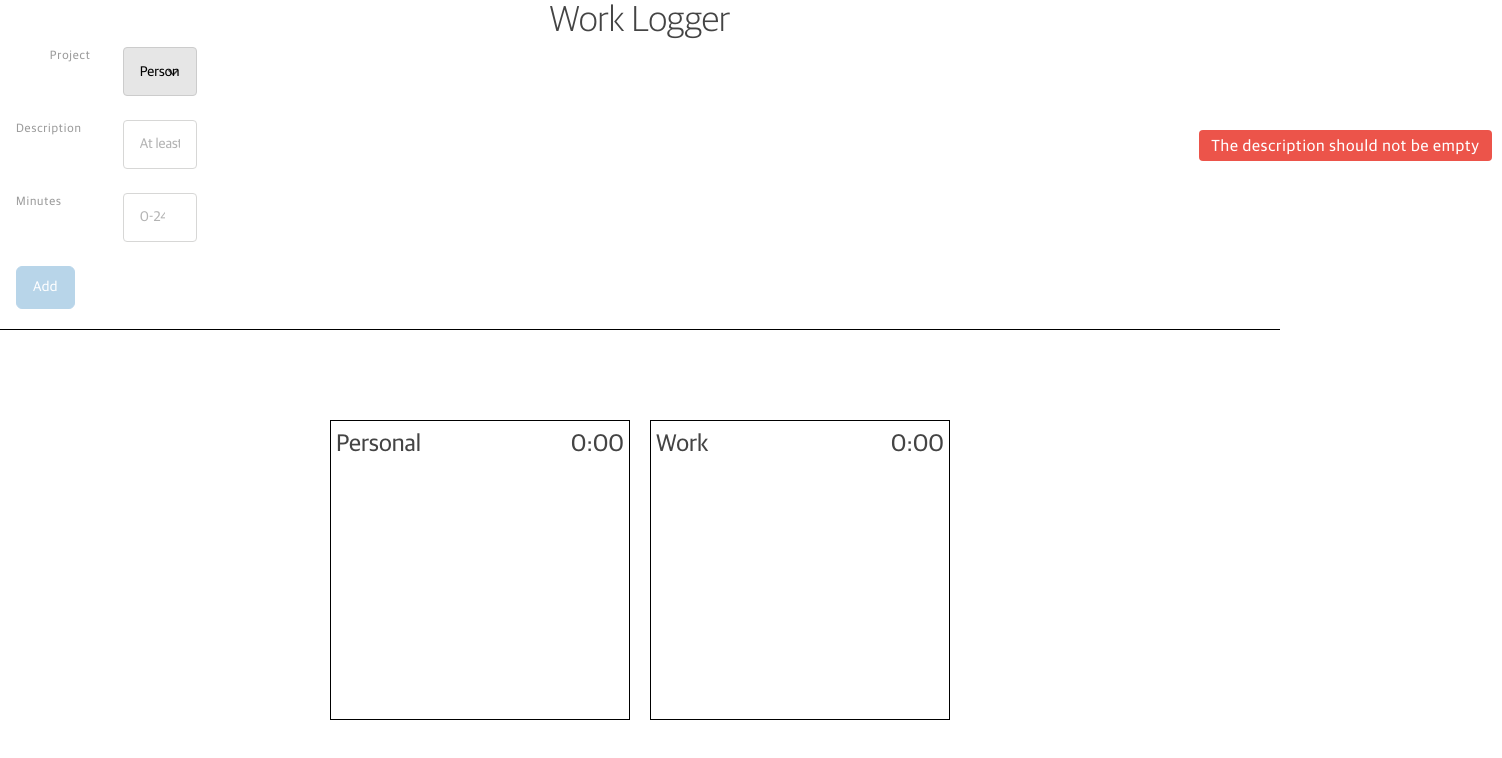
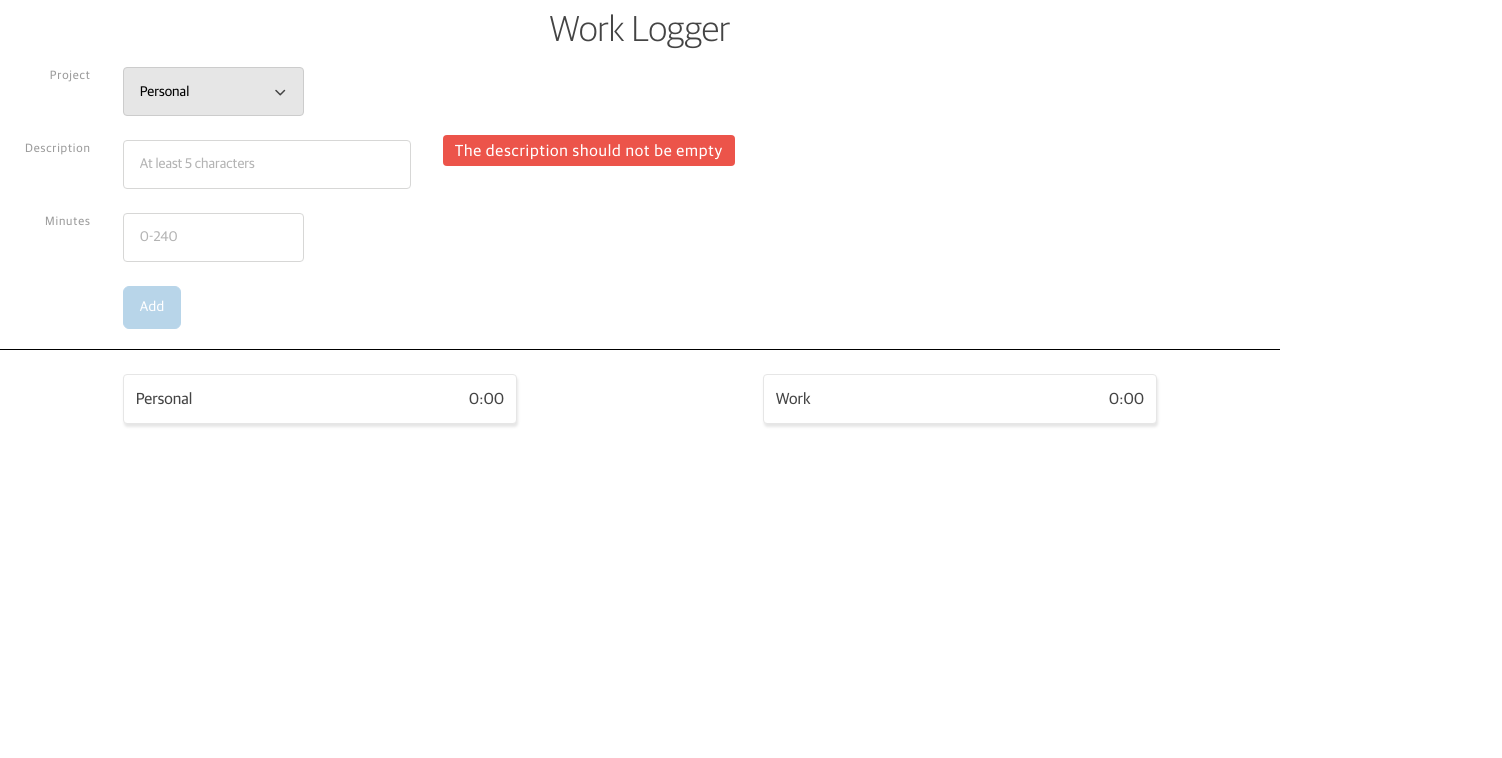
Before and after one commit to iamthevinn/work_logger, a React (Create React App) app in the folder work_logger/: page / in a window 1280 px wide. Shown: the top 758 px of the page, 1502 px wide, since content can reach past the window. Built offline with nearby package versions, Linux system fonts and the light colour scheme.

Commit message:
It's done

```diff
--- a/work_logger/src/App.css
+++ b/work_logger/src/App.css
@@ -1,68 +1,21 @@
 .header {
   text-align: center;
+  padding: 10px;
 }
 
-.App {
-  height: 100vh;
-}
-
-.formStyle {
-  height: 70vh;
-}
-
-.bottomPane {
-  height: 60vh;
-  border-top: 1px solid black;
-  display: flex;
-  align-items: center;
-  justify-content: center;
-}
-
-.listBox {
-  height: 300px;
-  width: 300px;
-  border: 1px solid black;
-  display:inline-block;
-  margin: 10px;
-}
-
-.topOfListBox {
-  height: 60px;
-  display: flex;
-}
-
-.topLeftListBox {
-  width: 50%;
-  text-align: left;
-  padding: 5px;
-  font-size: 24px;
-}
-
-.totalTime {
-  width: 50%;
-  text-align: right;
-  padding: 5px;
-  font-size: 24px;
-}
-
-.boxContent {
-  height: 240px;
-  padding-left: 5px;
-}
-
-.lineTime {
-  padding-right: 5px
-}
 
 .lineDescription {
   color: red;
 }
 
-.listItem {
-  width: 100%;
-  display: flex;
+.alignRight {
+  text-align: right;
 }
 
-.inputElement {
-  padding-left: 10px;
+.errorMargin {
+  margin: 10px;
 }
+
+.bottomPane {
+  border-top: 1px solid black
+}
--- a/work_logger/src/App.js
+++ b/work_logger/src/App.js
@@ -9,7 +9,7 @@ class App extends Component {
     this.state = {
       project: 'Personal',
       description: '',
-      minutes: 0,
+      minutes: '',
       personalItems: [],
       workItems: []
     };
@@ -95,87 +95,120 @@ class App extends Component {
 
     return (
       <div className="App">
+
+
+
         <div className="header">
           <h1>Work Logger</h1>
         </div>
           <form>
             <div className="row">
-            <div style={{textAlign: "right"}} className="small-1 medium-1 large-1 columns">
+              <div className="small-1 medium-1 large-1 columns alignRight">
                 <label>Project</label>
               </div>
-            <div className="small-1 medium-2 large-1 columns">
+              <div className="small-1 medium-2 large-2 columns">
                 <select onChange={this.handleProjectChange}>
                   <option>Personal</option>
                   <option>Work</option>
                 </select>
               </div>
-            <div className="small-1 medium-9 large-1 columns">
+              <div className="small-1 medium-9 large-9 columns">
               </div>
             </div>
             <div className="row">
-            <div className="small-1 medium-1 large-1 columns">
+              <div className="small-1 medium-1 large-1 columns alignRight">
                 <label>Description</label>
               </div>
-            <div className="small-1 medium-3 large-1 columns" >
+              <div className="small-1 medium-3 large-3 columns" >
                 <input onChange={this.handleDescriptionChange} type="text" placeholder="At least 5 characters"></input>
               </div>
-            <div className="small-1 medium-8 large-1 columns">
-              {descriptionError ? <label style={{margin: '10px'}} class="label small alert">{descriptionError}</label> : null}
+              <div className="small-1 medium-8 large-8 columns">
+                {descriptionError ? <label className="label small alert errorMargin">{descriptionError}</label> : null}
               </div>
             </div>
             <div className="row">
-            <div className="small-1 medium-1 large-1 columns">
-              <label>Minutes </label>
+              <div className="small-1 medium-1 large-1 columns alignRight">
+                <label>Minutes</label>
               </div>
-            <div className="small-1 medium-2 large-1 columns">
+              <div className="small-1 medium-2 large-2 columns">
                 <input onChange={this.handleMinuteChange} type="number" placeholder="0-240"></input>
               </div>
-            <div className="small-1 medium-9 large-1 columns">
-              {minuteError ? <label style={{margin: '10px'}} class="label small alert">{minuteError}</label> : null}
+              <div className="small-1 medium-9 large-9 columns">
+                {minuteError ? <label className="label small alert errorMargin">{minuteError}</label> : null}
               </div>
             </div>
 
             <div className="row">
-            <div className="small-1 medium-12 large-1 columns">
+              <div className="small-1 medium-1 large-1 columns">
+              </div>
+              <div className="small-1 medium-11 large-11 columns">
                 <button disabled={disableButton} onClick={this.buttonClicked}>Add</button>
               </div>
             </div>
           </form>
-        <div className="bottomPane">
-        <div className="listBox">
-          <div className="topOfListBox">
-            <div className="topLeftListBox">
-              Personal
+
+        <div className="row bottomPane">
+          <br />
+          <div className="small-1 medium-1 large-1 columns">&nbsp;
           </div>
-            <div className="totalTime">
-              {this.getSumOfTime(this.state.personalItems)}
+          <div className="small-4 medium-4 large-4 columns">
+            <div className="card">
+              <div className="row">
+                <div className="small-6 medium-6 large-6 columns">
+                  <div>Personal</div>
+                </div>
+                <div className="small-6 medium-6 large-6 columns alignRight">
+                  <div>{this.getSumOfTime(this.state.personalItems)}</div>
                 </div>
               </div>
-          <div className="boxContent">
+
               {this.state.personalItems.map((item, idx) => (
-            <div key={idx} className="listItem">
-              <div className="lineTime">{this.minutesInHours(item.mins)}</div><div className="lineDescription">{item.desc}</div>
+
+              <div key={idx} className="row">
+                <div className="small-2 medium-2 large-2 columns">
+                  <div>{this.minutesInHours(item.mins)}</div>
+                </div>
+                <div className="small-10 medium-10 large-10 columns">
+                  <div className='lineDescription'>{item.desc}</div>
+                </div>
               </div>
 
               ))}
+
             </div>
           </div>
-        <div className="listBox">
-          <div className="topOfListBox">
-            <div className="topLeftListBox">
-              Work
+
+          <div className="small-2 medium-2 large-2 columns"> &nbsp;
           </div>
-            <div className="totalTime">
-              {this.getSumOfTime(this.state.workItems)}
+
+          <div className="small-4 medium-4 large-4 columns">
+            <div className="card">
+              <div className="row">
+                <div className="small-6 medium-6 large-6 columns">
+                  <div>Work</div>
+                </div>
+                <div className="small-6 medium-6 large-6 columns alignRight">
+                  <div>{this.getSumOfTime(this.state.workItems)}</div>
                 </div>
               </div>
-          <div className="boxContent">
+
               {this.state.workItems.map((item, idx) => (
-              <div key={idx} className="listItem">
-              <div className="lineTime">{this.minutesInHours(item.mins)}</div><div className="lineDescription">{item.desc}</div>
+
+              <div key={idx} className="row">
+                <div className="small-2 medium-2 large-2 columns">
+                  <div>{this.minutesInHours(item.mins)}</div>
                 </div>
+                <div className="small-10 medium-10 large-10 columns">
+                  <div className='lineDescription'>{item.desc}</div>
+                </div>
+              </div>
+
               ))}
+
             </div>
+          </div>
+
+          <div className="small-1 medium-1 large-1 columns"> &nbsp;
           </div>
         </div>
       </div>
```
Lines whose indentation alone changed are shown as unchanged.
